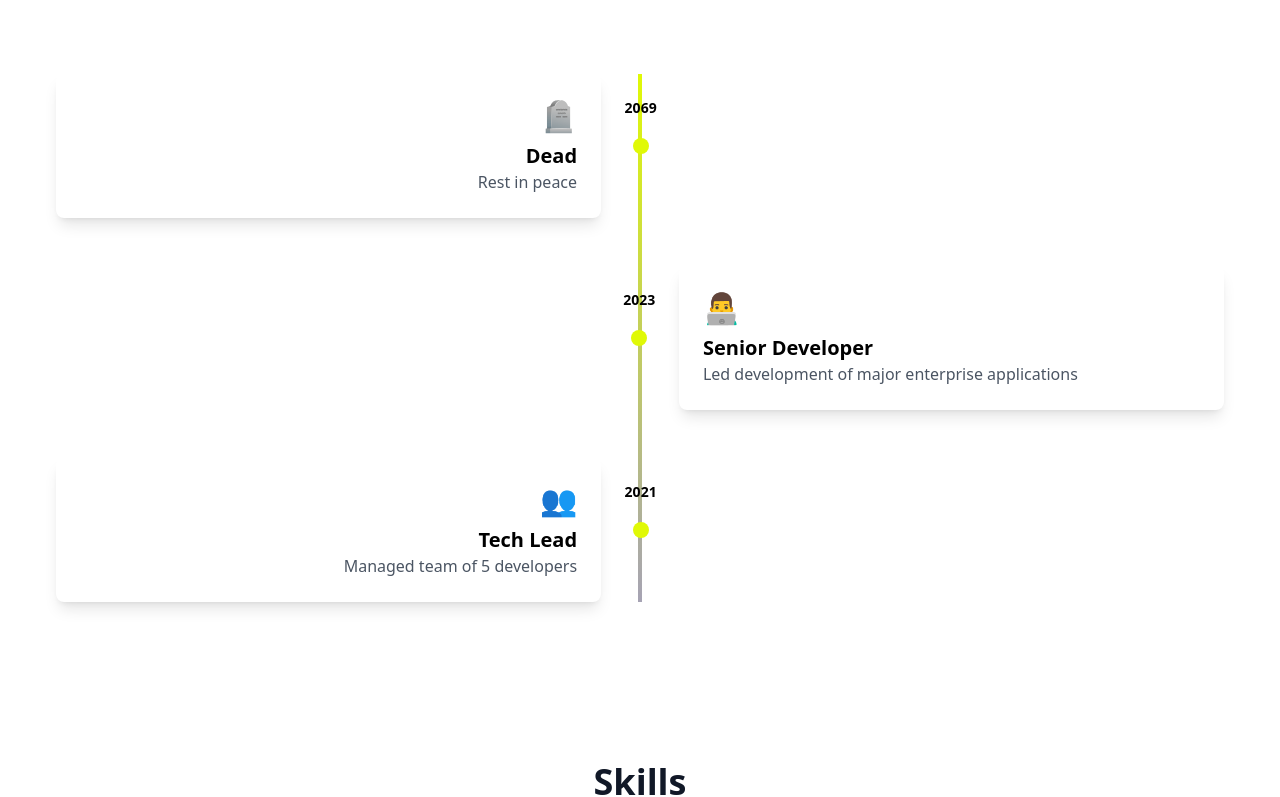
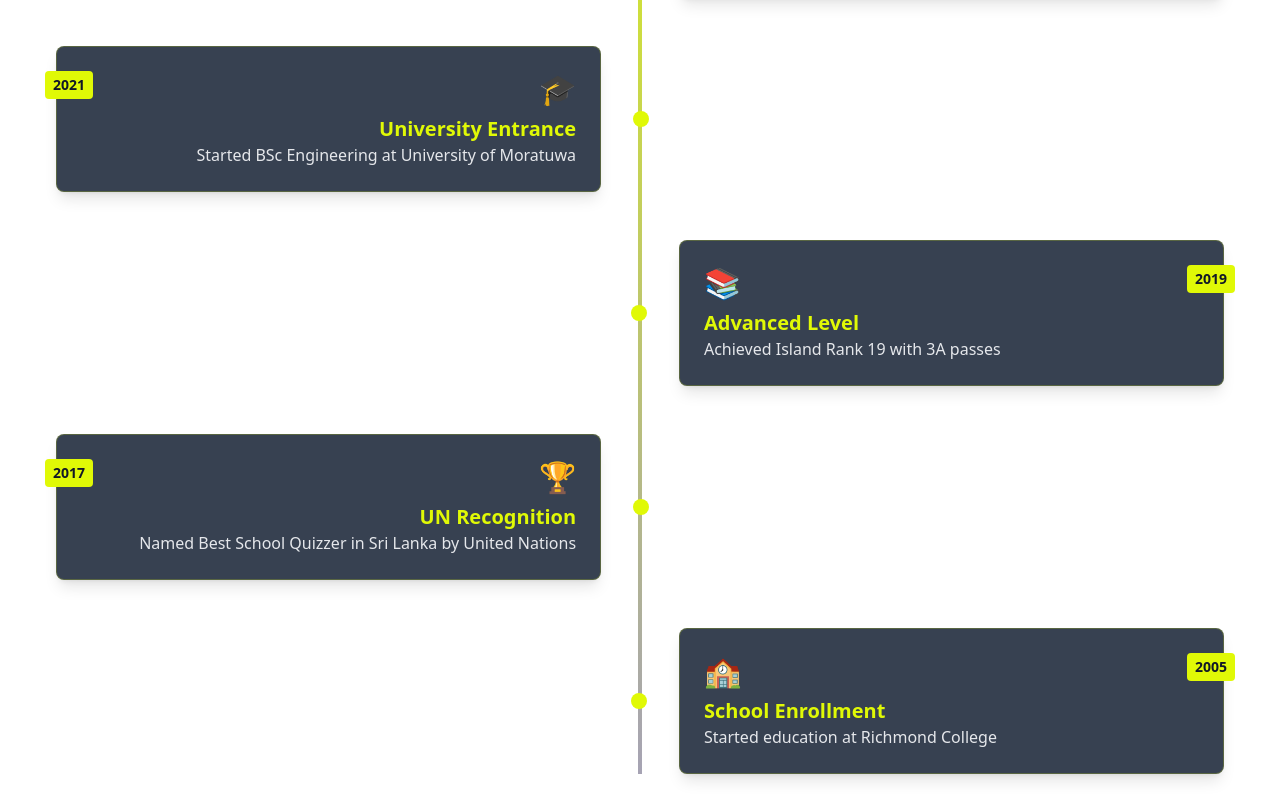
Before and after one commit to CodeWithNed/portofolio, a React (Vite) app: page / in a window 1280 px wide. Shown: the part 3196-3993 px from the top of the page. Built offline with nearby package versions, Linux system fonts and the light colour scheme.

Commit message:
made changes

```diff
--- a/src/App.tsx
+++ b/src/App.tsx
@@ -41,7 +41,7 @@
         <Navigation /> */}
         <Hero />
         <Projects />
-        <Achievements />
+        {/* <Achievements /> */}
 
         <Timeline />
         <Skills />
--- a/src/components/Timeline.tsx
+++ b/src/components/Timeline.tsx
@@ -1,29 +1,54 @@
 import { motion } from 'framer-motion';
 import { useInView } from 'react-intersection-observer';
 
+interface Milestone {
+  date: string;
+  title: string;
+  description: string;
+  icon: string;
+}
+
 const milestones = [
   {
-    date: '2069',
-    title: 'Dead',
-    description: 'Rest in peace',
-    icon: '🪦',
+    date: '2024 Nov',
+    title: 'Teaching Assistant',
+    description: 'Data Science and Engineering Project at University of Moratuwa',
+    icon: '👨‍🏫',
   },
   {
-    date: '2023',
-    title: 'Senior Developer',
-    description: 'Led development of major enterprise applications',
+    date: '2023 Nov',
+    title: 'Software Engineer Intern',
+    description: 'Sysco LABS Technologies - Built event-driven microservices',
     icon: '👨‍💻',
   },
   {
     date: '2021',
-    title: 'Tech Lead',
-    description: 'Managed team of 5 developers',
-    icon: '👥',
+    title: 'University Entrance',
+    description: 'Started BSc Engineering at University of Moratuwa',
+    icon: '🎓',
   },
-  // Add more milestones
+  {
+    date: '2019',
+    title: 'Advanced Level',
+    description: 'Achieved Island Rank 19 with 3A passes',
+    icon: '📚',
+  },
+  {
+    date: '2017',
+    title: 'UN Recognition',
+    description: 'Named Best School Quizzer in Sri Lanka by United Nations',
+    icon: '🏆',
+  },
+  {
+    date: '2005',
+    title: 'School Enrollment',
+    description: 'Started education at Richmond College',
+    icon: '🏫',
+  }
 ];
 
-const Timeline = () => {
+
+const Timeline: React.FC = () => {
   const [ref, inView] = useInView({
     triggerOnce: true,
     threshold: 0.1,
@@ -35,7 +60,7 @@
 
       <div className="relative">
         {/* Timeline line with gradient */}
-        <div className="absolute left-1/2 transform -translate-x-1/2 h-full w-1 bg-gradient-to-b from-[#e0f906] to-[#a6a3b4]" />
+        <div className="absolute left-1/2 transform -translate-x-1/2 h-full w-1 bg-gradient-to-b from-primary to-secondary" />
 
         <div className="space-y-12">
           {milestones.map((milestone, index) => (
@@ -49,22 +74,31 @@
               }`}
             >
               <div className="w-1/2 px-6">
-                <div className={`bg-white p-6 rounded-lg shadow-lg
-                  ${index % 2 === 0 ? 'text-right' : 'text-left'}`}>
+                <div
+                  className={`bg-gray-700 dark:bg-secondary p-6 rounded-lg shadow-lg
+                    hover:bg-opacity-90 border border-primary/20 relative ${
+                    index % 2 === 0 ? 'text-right' : 'text-left'
+                  }`}
+                >
+                  {/* Year badge */}
+                  <div className={`absolute ${
+                    index % 2 === 0 ? '-left-3' : '-right-3'
+                  } top-6 bg-primary text-gray-900 px-2 py-1 rounded text-sm font-bold`}>
+                    {milestone.date}
+                  </div>
+
                   <div className="text-3xl mb-2">{milestone.icon}</div>
-                  <h3 className="text-xl font-bold">{milestone.title}</h3>
-                  <p className="text-gray-600">{milestone.description}</p>
+                  <h3 className="text-xl font-bold text-primary">{milestone.title}</h3>
+                  <p className="text-gray-200 dark:text-black">{milestone.description}</p>
                 </div>
               </div>
 
               <div className="relative flex items-center justify-center w-8 h-8">
-                <div className="absolute w-4 h-4 bg-[#e0f906] rounded-full" />
-                <div className="absolute text-sm font-bold -top-8">{milestone.date}</div>
+                <div className="absolute w-4 h-4 bg-primary rounded-full" />
               </div>
 
               <div className="w-1/2" />
             </motion.div>
-
           ))}
         </div>
       </div>
```
